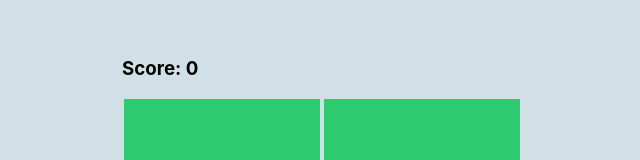
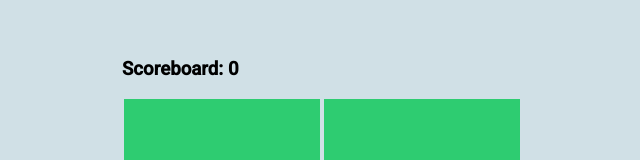
Before and after one commit to Renda02/memory-game, a React (Create React App) app: page / in a window 1280 px wide. Shown: the part 131-291 px from the top of the page, without its empty margins (318-958 px from the left). Built offline with nearby package versions, Linux system fonts and the light colour scheme.

Commit message:
Improving the functionality

```diff
--- a/public/index.html
+++ b/public/index.html
@@ -14,6 +14,8 @@
       manifest.json provides metadata used when your web app is installed on a
       user's mobile device or desktop. See https://developers.google.com/web/fundamentals/web-app-manifest/
     -->
+    <link rel="preconnect" href="https://fonts.gstatic.com">
+<link href="https://fonts.googleapis.com/css2?family=Roboto:wght@500&display=swap" rel="stylesheet">
     <link rel="manifest" href="%PUBLIC_URL%/manifest.json" />
     <!--
       Notice the use of %PUBLIC_URL% in the tags above.
--- a/src/App.css
+++ b/src/App.css
@@ -10,6 +10,7 @@
   align-items: center;
   padding: 50px;
   line-height: 1;
+  font-family: "Roboto", sans-serif;
 }
 
 .board {
@@ -18,22 +19,21 @@
   height: 400px;
   width: 400px;
   flex-direction: row;
-
-
 }
 
-@media (max-width:920px){
-  .board{  padding:10px;
-  height:300px;
-  width:300px;
+@media (max-width: 920px) {
+  .board {
+    padding: 10px;
+    height: 300px;
+    width: 300px;
+  }
+  .cube {
+    margin: 1px;
+  }
 }
-.cube{
-  margin:1px;
-}}
-
 
 .cube {
-cursor: pointer;
+  cursor: pointer;
   margin: 2px;
   box-sizing: border-box;
 }
--- a/src/components/Board.jsx
+++ b/src/components/Board.jsx
@@ -32,9 +32,9 @@
   // go to next step
   const onSpecialCubeClick = () => {
     if (score === 4) {
-      alert("Congrarulations! You won");
+      let name = prompt("What is your name?");
+      alert(`Congratulations, ${name} . You've completed the game!!`);
     } else {
-      //end the game????
       setSize(size + 1);
       setScore(score + 1);
     }
@@ -62,7 +62,7 @@
   return (
     <>
       <div>
-        <h3>Score: {score}</h3>
+        <h3>Scoreboard: {score}</h3>
 
         <div className="board">
           {cubes.map((cb) => (
```
Also changed, not shown: 1 other file (tests, documents, lock files or other folders).
